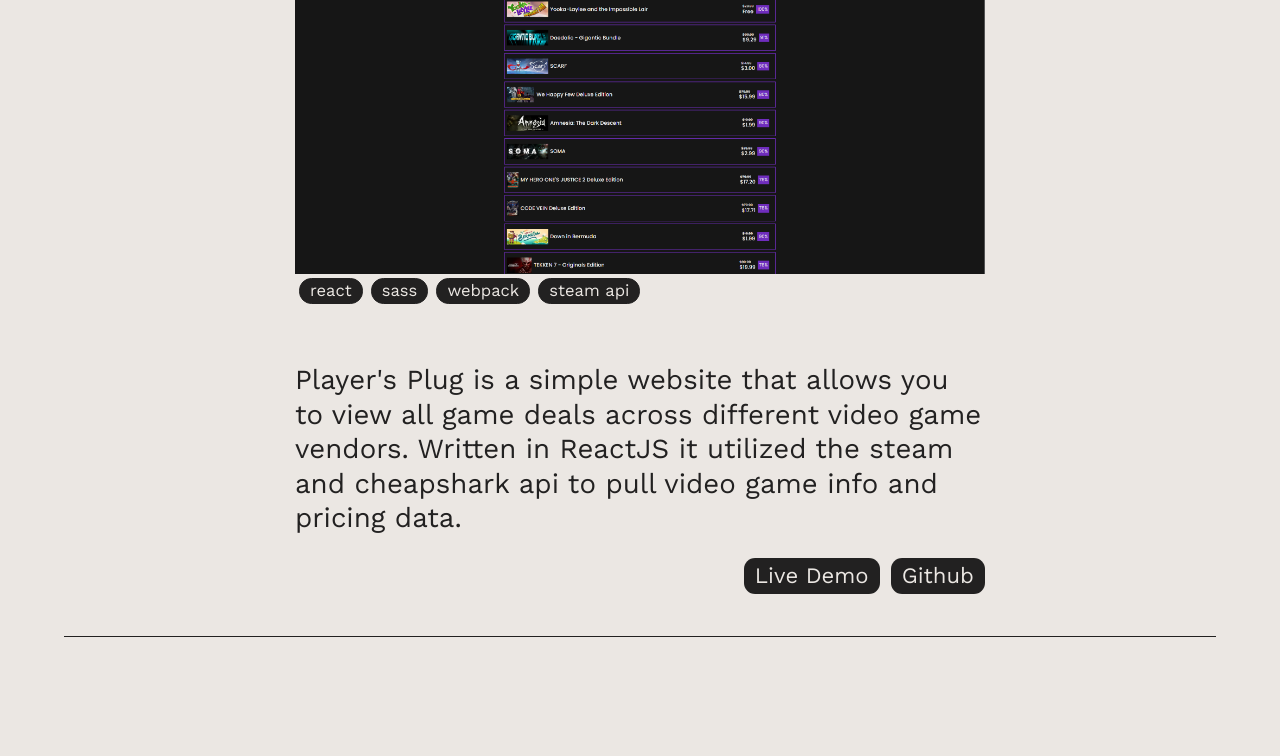
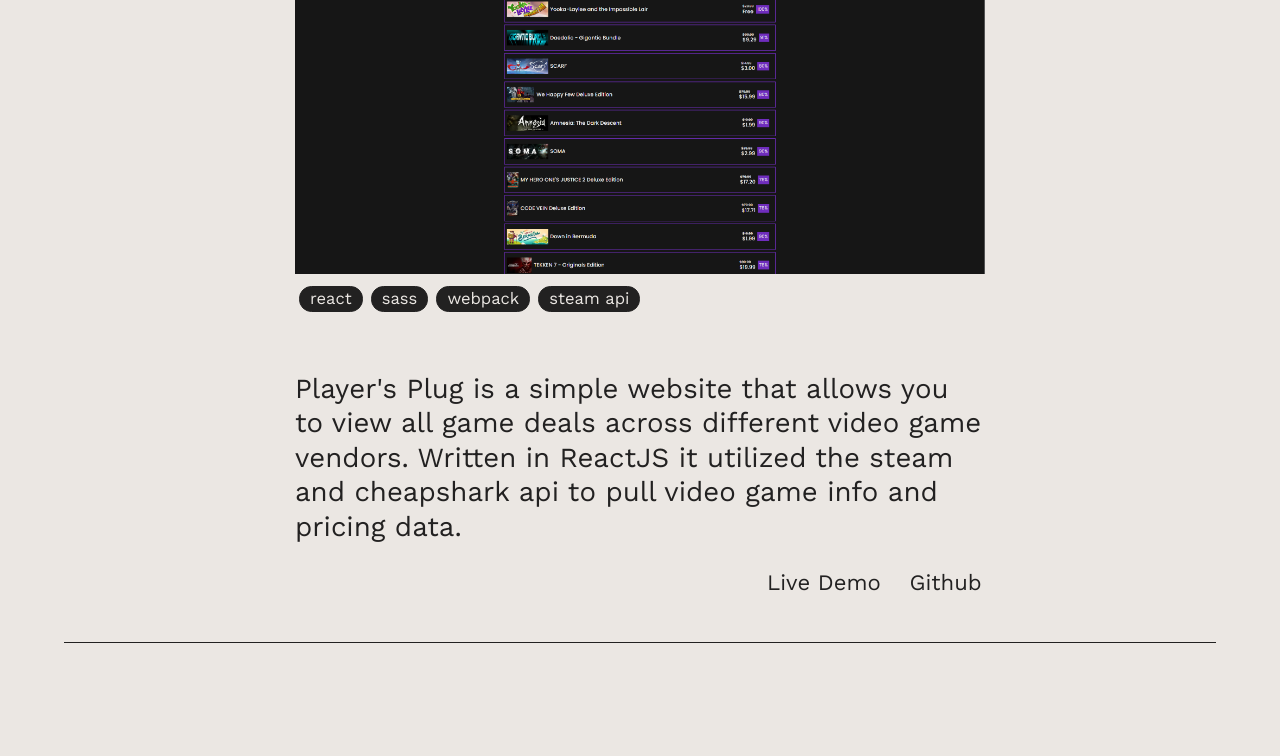
Before and after one commit to NathanPip/Portfolio_OLD, a React (Create React App) app: page / in a window 1280 px wide. Shown: the part 1781-2537 px from the top of the page. Built offline with nearby package versions, Linux system fonts and the light colour scheme.

Commit message:
added fade-in animation and changed button styles

```diff
--- a/src/Components/ProjectCard.jsx
+++ b/src/Components/ProjectCard.jsx
@@ -5,7 +5,7 @@
     <div className="project-card">
         <h3 className="project-title">{project.title}</h3>
       <div className="project-head">
-        <img className="project-image" alt={project.title + 'image'} src={process.env.PUBLIC_URL + project.thumbnail} />
+        <a href={project.live}><img className="project-image" alt={project.title + 'image'} src={process.env.PUBLIC_URL + project.thumbnail} /></a>
         <ul className="project-skills">
           {project.skills.map(skill => <li key={skill} className="project-skills-item">{skill}</li>)}
         </ul>
--- a/src/Styles/css/main.css
+++ b/src/Styles/css/main.css
@@ -569,6 +569,7 @@
   flex-wrap: wrap;
   gap: 2em;
   border-bottom: 1px solid #222121;
+  animation: fade-in 0.75s ease-in-out forwards;
 }
 #projects .project-head {
   max-width: 25em;
@@ -583,6 +584,11 @@
 }
 #projects .project-image {
   width: 100%;
+  transition: 0.35s ease-in;
+}
+#projects .project-image:hover {
+  transform: scale(1.03);
+  box-shadow: 0px 4px 7px #222121;
 }
 #projects .project-title {
   margin: 0;
@@ -618,20 +624,20 @@
 }
 #projects .project-buttons .live-demo,
 #projects .project-buttons .github {
-  padding: 0.25em 0.5em;
-  background: #222121;
-  color: #ebe7e3;
+  padding: 0.15em;
+  background: #ebe7e3;
+  color: #222121;
   border: none;
-  border-radius: 0.5em;
+  border-bottom: 2px solid #ebe7e3;
   transition: 0.25s ease-in-out;
 }
 #projects .project-buttons .live-demo:hover,
 #projects .project-buttons .github:hover {
-  background: rgba(34, 33, 33, 0.8);
+  border-bottom: 2px solid #222121;
   cursor: pointer;
 }
 #projects .project-buttons .live-demo {
-  margin-right: 0.5em;
+  margin-right: 1em;
 }
 @media (min-width: 760px) {
   #projects .project-card {
--- a/src/Styles/sass/Components/_projects.scss
+++ b/src/Styles/sass/Components/_projects.scss
@@ -46,6 +46,7 @@
     flex-wrap: wrap;
     gap: 2em;
     border-bottom: 1px solid $background-color;
+    animation: fade-in .75s ease-in-out forwards;
   }
   .project-head {
     max-width: 25em;
@@ -60,6 +61,11 @@
   }
   .project-image {
     width: 100%;
+    transition: .35s ease-in;
+    &:hover {
+      transform: scale(1.03);
+      box-shadow: 0px 4px 7px $background-color;
+    }
   }
   .project-title {
     margin: 0;
@@ -94,19 +100,19 @@
     font-size: 0.8em;
     .live-demo,
     .github {
-      padding: 0.25em 0.5em;
-      background: $background-color;
-      color: $text-color;
+      padding: 0.15em;
+      background: $text-color;
+      color: $background-color;
       border: none;
-      border-radius: 0.5em;
+      border-bottom: 2px solid $text-color;
       transition: 0.25s ease-in-out;
       &:hover {
-        background: rgba($background-color, 0.8);
+        border-bottom: 2px solid $background-color;
         cursor: pointer;
       }
     }
     .live-demo {
-      margin-right: 0.5em;
+      margin-right: 1em;
     }
   }
   @include breakpoint($medium) {
```
Also changed, not shown: 1 other file (tests, documents, lock files or other folders).
